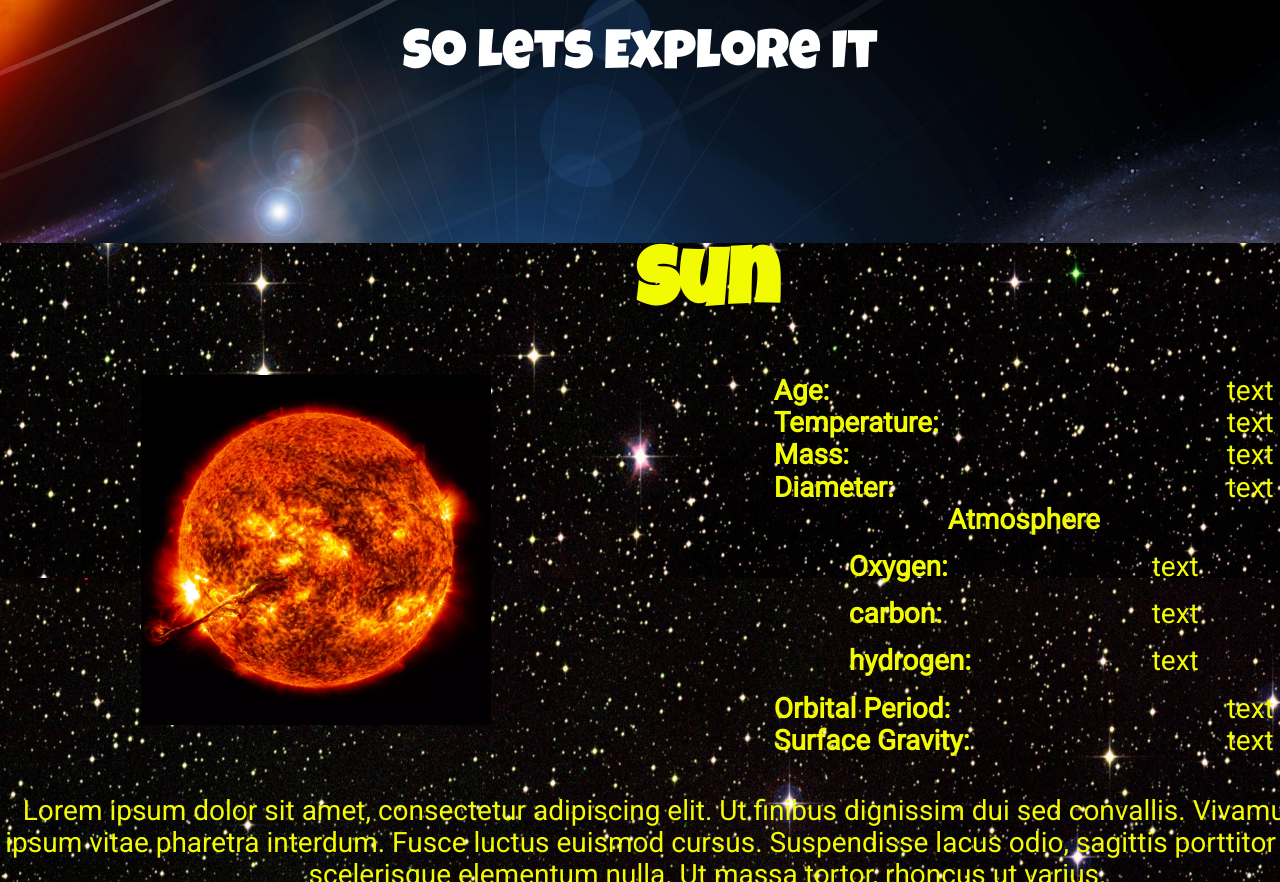
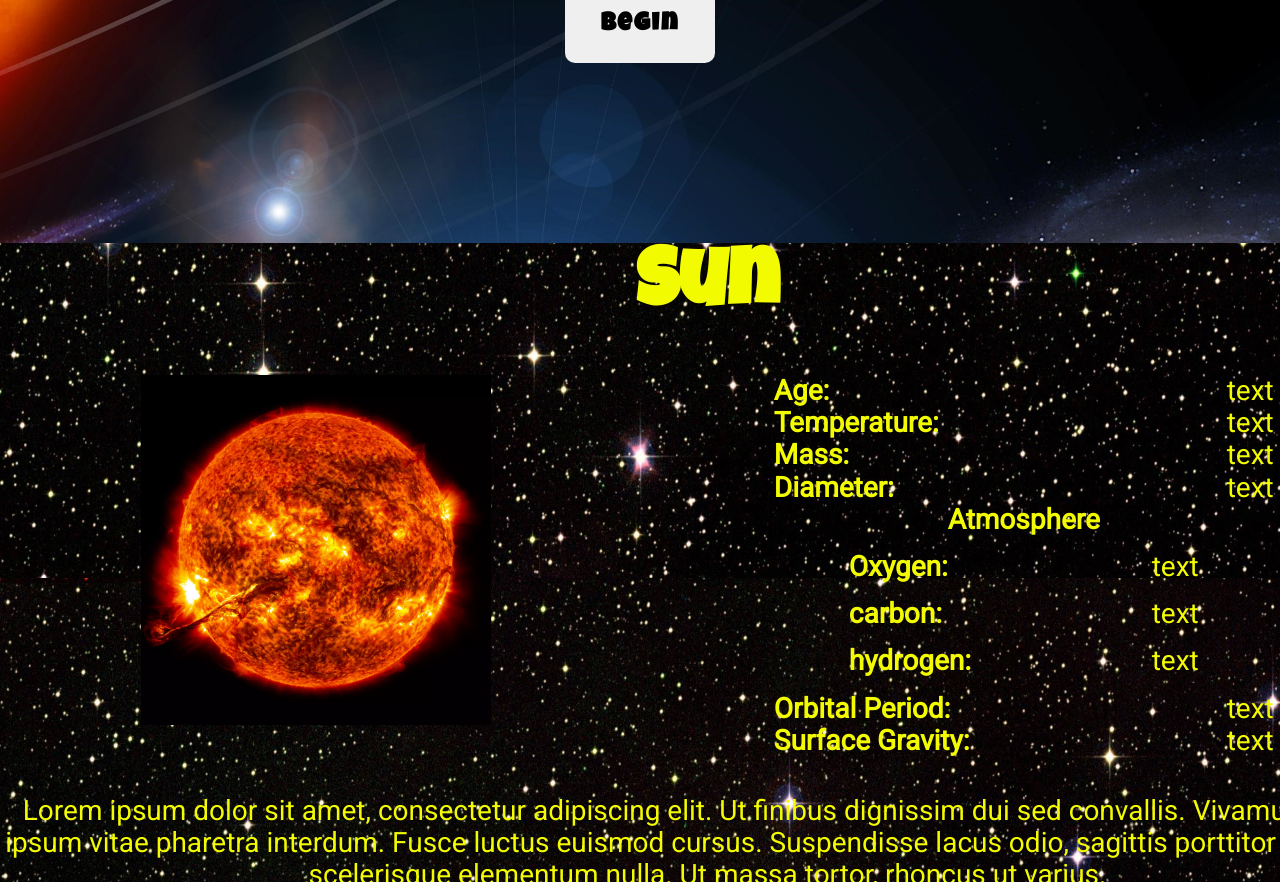
Before and after one commit to williamj1788/Solar-System, a plain HTML site: page index.html in a window 1280 px wide. Shown: the part 757-1639 px from the top of the page. Drawn offline with Linux system fonts and the light colour scheme.

Commit message:
created button class

```diff
--- a/index.html
+++ b/index.html
@@ -30,6 +30,7 @@
         <section class="home">
             <p class="title">The Solar System Is Big</p>
             <p class="begin">So Lets Explore It</p>
+            <button class="button">begin</button>
         </section>
         <section class="planet" style="color: #F3FB00">
             <h3>Sun</h3>
--- a/index.scss
+++ b/index.scss
@@ -74,10 +74,14 @@ body,html{
         color: white;
         text-align: center;
         position: relative;
-        top: 700px;
+        top: 600px;
         font-size: 55px;
         margin: 0;
         font-family: 'Luckiest Guy', cursive;
+    }
+    .button{
+        position: relative;
+        top: 600px;
     }
 }
 .planet{
@@ -135,16 +139,20 @@ body,html{
         margin-top: 20px;
     }
     .button{
+        margin-top: 30px;
+    }
+}
+.button{
     margin: 0 auto;
-        margin-top: 30px;
     display: block;
     height: 75px;
     width: 150px;
     border-radius: 10px;
-        color: rgb(0, 0, 0);
     border: 0;
     transition: 0.5s;
     font-size: 25px;
+    font-family: 'Luckiest Guy', cursive;
+    letter-spacing: 2px;
     font-weight: bold;
     outline: none;
 }
@@ -152,7 +160,5 @@ body,html{
     cursor: pointer;
     height: 80px;
     width: 160px;
-        // background-color: #c5cc00;
     font-size: 30px;
 }
-}
```
Also changed, not shown: index.css, 1 other file. Lines whose indentation alone changed are shown as unchanged.
